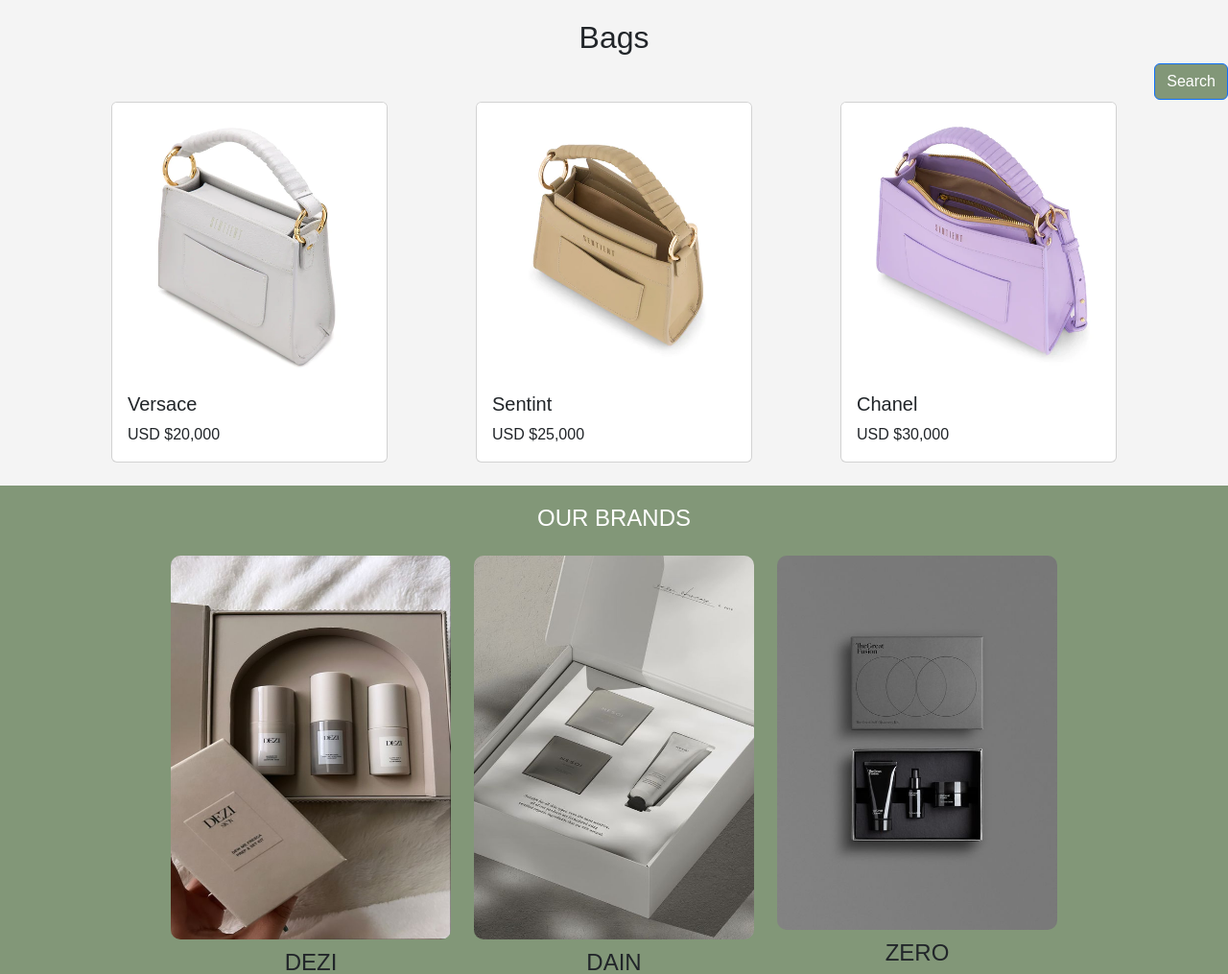
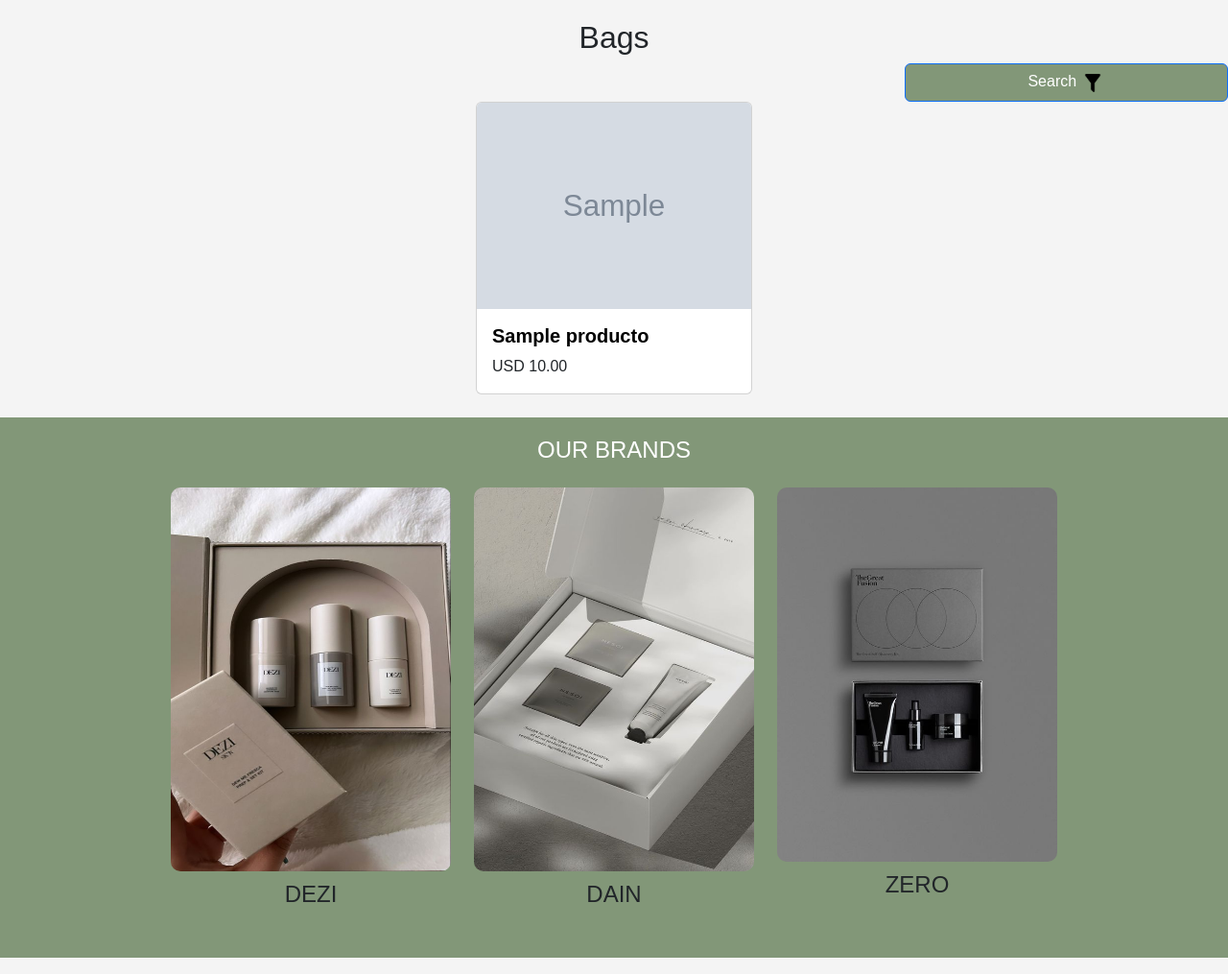
Before and after one commit to BiankaJS/VerdanVest, a Django app: page /catalog/1 in a window 1280 px wide. Shown: the part 119-1134 px from the top of the page at 96% size. Run offline with Django 4.2, Linux system fonts and the light colour scheme; tables that the repository leaves empty hold one stand-in row (values such as "Sample post"); grey boxes marked "Sample" are stand-in pictures.

Commit message:
Avance de catalogo

```diff
--- a/verdanvest/catalogo/templates/catalogo/catalog.html
+++ b/verdanvest/catalogo/templates/catalogo/catalog.html
@@ -4,14 +4,14 @@
 <link rel="stylesheet" type="text/css" href="{% static 'css/style.css' %}">
 {% endblock %}
 {% block content %}
+{% if products %}
 <h2 class="text-center-title">Bags</h2>
-
+{% endif %}
 <a class="btn btn-primary float-end" data-bs-toggle="offcanvas" href="#offcanvasExample" role="button"
     aria-controls="offcanvasExample" style="background-color: #829778;" style="margin-left: 50px;">
     Search
+    <img src="{% static 'img/filter.png' %}" style="width: 8%;">
 </a>
-
-
 <div class="offcanvas offcanvas-start" tabindex="-1" id="offcanvasExample" aria-labelledby="offcanvasExampleLabel">
     <div class="offcanvas-header">
         <h5 class="offcanvas-title" id="offcanvasExampleLabel">Search by</h5>
@@ -54,52 +61,36 @@
                 Material
             </button>
             <ul class="dropdown-menu">
-                <li><a class="dropdown-item" href="#">Action</a></li>
-                <li><a class="dropdown-item" href="#">Another action</a></li>
-                <li><a class="dropdown-item" href="#">Something else here</a></li>
+                {% if materials %}
+                {% for material in materials %}
+                <li><a class="dropdown-item" href="#">{{material.nombre}}</a></li>
+                {% endfor %}
+                {% endif %}
             </ul>
         </div>
     </div>
 </div>
 
-
 <div class="container mt-5">
+    {% if products %}
     <div class="row justify-content-center">
-        <!-- Primer Producto -->
+        {% for product in products %}
         <div class="col-md-4">
             <div class="card mx-auto" style="width: 18rem;">
-                <img src="{% static 'img/catalog1.webp' %}" class="card-img-top" alt="Producto 1">
+                <img src="{{product.urlImagen}}" class="card-img-top" alt="Producto 1">
                 <div class="card-body">
-                    <h5 class="card-title">Versace</h5>
-                    <p class="card-text">USD $20,000</p>
+                    <a href="{% url 'catalog:ProductDetail' product.id %}">
+                        <h5 class="card-title"><strong>{{product.nombre}}</strong></h5>
+                    </a>
+                    <p class="card-text">USD {{product.precio}}</p>
                 </div>
             </div>
         </div>
-
-        <!-- Segundo Producto -->
-        <div class="col-md-4">
-            <div class="card mx-auto" style="width: 18rem;">
-                <img src="{% static 'img/catalog2.webp' %}" class="card-img-top" alt="Producto 2">
-                <div class="card-body">
-                    <h5 class="card-title">Sentint</h5>
-                    <p class="card-text">USD $25,000</p>
-                </div>
-            </div>
-        </div>
-
-        <!-- Tercer Producto -->
-        <div class="col-md-4">
-            <div class="card mx-auto" style="width: 18rem;">
-                <img src="{% static 'img/catalog3.webp' %}" class="card-img-top" alt="Producto 3">
-                <div class="card-body">
-                    <h5 class="card-title">Chanel</h5>
-                    <p class="card-text">USD $30,000</p>
-                </div>
-            </div>
-        </div>
-
-
+        {% endfor %}
     </div>
+    {% else %}
+    <h2><strong>No results</strong></h2>
+    {% endif%}
 </div>
 
 
@@ -171,6 +174,10 @@
     .offcanvas-header {
         border-bottom: 1px solid #ccc;
     }
+
+    a {
+        text-decoration: none;
+        color: black;
+    }
 </style>
-
 {% endblock %}
--- a/verdanvest/catalogo/urls.py
+++ b/verdanvest/catalogo/urls.py
@@ -3,6 +3,7 @@ from . import views
 
 app_name='catalog'
 urlpatterns = [
-  path('<int:categoryId>', views.catalog, name='Catalog'),
-  path('detail/', views.productDetail, name = 'ProductDetail')
+  path('', views.catalog, name='Catalog'),
+  path('<int:categoryId>', views.catalog, name='Catalog_Id'),
+  path('detail/<int:productId>', views.productDetail, name = 'ProductDetail')
 ]
--- a/verdanvest/catalogo/views.py
+++ b/verdanvest/catalogo/views.py
@@ -1,13 +1,15 @@
 from django.shortcuts import render, get_object_or_404, redirect
-from catalogo.models import Producto
+from catalogo.models import Producto, Categoria, Marca
+from ingredientes_materiales.models import Material, Ingrediente
 
-def productDetail(request):
-  # try:
-  #   product = get_object_or_404(Producto, pk=1)
-  #   return render(request, "catalogo/detailproduct.html", {})
-  # except:
-  #   return redirect("catalogo/catalog.html", {"error_message": "Ocurred an error"})
-  return render(request, "catalogo/detailproduct.html")
+def productDetail(request, productId):
+  try:
+    product = get_object_or_404(Producto, pk=productId)
+    print(product)
+    return render(request, "catalogo/detailproduct.html", { 'product': product })
+  except:
+    return redirect("catalogo/catalog.html", {"error_message": "Ocurred an error"})
+  #return render(request, "catalogo/detailproduct.html")
 
 def catalog(request, categoryId=None):
   try:
@@ -15,13 +17,33 @@ def catalog(request, categoryId=None):
       products = Producto.objects.filter(categoria__id=categoryId)
     else:
       products = Producto.objects.all()
+
+    categories = Categoria.objects.all() if Categoria is not None else []
+    brandies = Marca.objects.all() if Marca is not None else []
+    materials = Material.objects.all() if Material is not None else []
+    ingredients = Ingrediente.objects.all() if Ingrediente is not None else []
+
     context = {
       'products': products,
-      'categoryId': categoryId
+      'categories': categories,
+      'brandies': brandies,
+      'materials': materials,
+      'ingredients': ingredients
     }
+
     return render(request, 'catalog.html', context)
   except:
-    request.session['alerta'] = 'Categoría no válida.'
-    alerta = request.session.pop('alerta', None)
-    context = {'alerta': alerta}
+    products = Producto.objects.all()
+    categories = Categoria.objects.all() if Categoria is not None else []
+    brandies = Marca.objects.all() if Marca is not None else []
+    materials = Material.objects.all() if Material is not None else []
+    ingredients = Ingrediente.objects.all() if Ingrediente is not None else []
+
+    context = {
+      'products': products,
+      'categories': categories,
+      'brandies': brandies,
+      'materials': materials,
+      'ingredients': ingredients
+    }
     return render(request, 'catalogo/catalog.html', context)
```
Also changed, not shown: other parts of verdanvest/catalogo/templates/catalogo/catalog.html (+30 -11 lines), verdanvest/catalogo/templates/catalogo/detailproduct.html (+19 -23 lines), verdanvest/static/img/filter.png (added).
